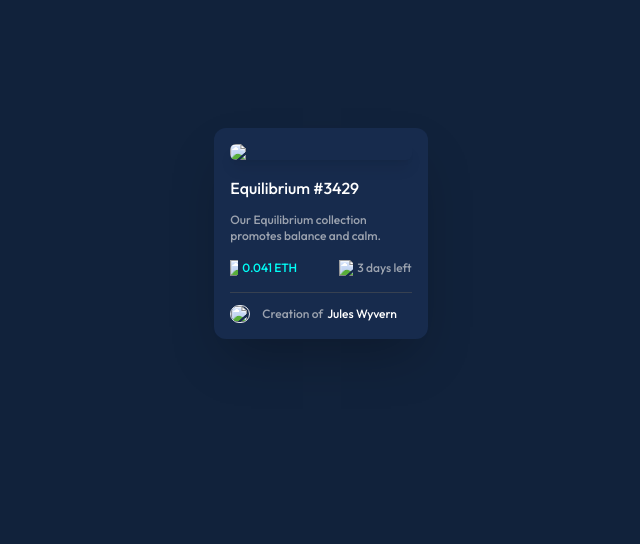
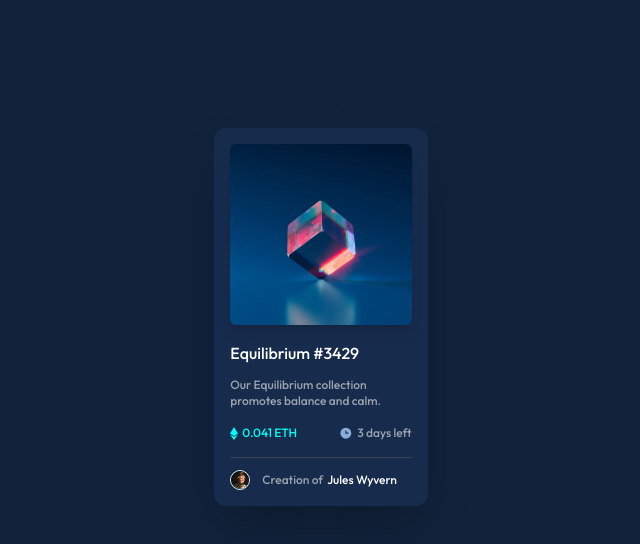
Before and after one commit to Aravinthvimal/NFT-Preview-Card, a plain HTML site: page index.html in a window 1280 px wide. Shown: the whole page, without its empty margins (319-959 px from the left). Drawn offline with nearby package versions, Linux system fonts and the light colour scheme; the site is published under a folder, as on GitHub Pages, so addresses that start at the root find nothing.

Commit message:
Images modified

```diff
--- a/index.html
+++ b/index.html
@@ -14,14 +14,14 @@
 <body style="background-color: #11223b; font-family: 'Outfit', sans-serif;" class="">
   <div class="flex justify-center mt-12 lg:mt-32 md:mt-14 ">
     <div style="background-color: #172b4d" class="flex flex-col w-2/3 lg:w-1/6 md:w-1/3 p-4 rounded-xl shadow-2xl ">
-      <img class="object-cover object-fit rounded-md shadow-lg" src="/images/image-equilibrium.jpg" />
+      <img class="object-cover object-fit rounded-md shadow-lg" src="./images/image-equilibrium.jpg" />
       <h3 class="text-white pt-4 "> Equilibrium #3429 </h3>
       <p class="font-normal text-gray-400 pt-3 text-xs "> Our Equilibrium collection promotes balance and calm. </p>
       <div class="flex justify-between pt-4 border-b border-gray-700 pb-4  ">
-        <p style="color: #00FFF8;" class="flex items-center text-xs gap-1"> <img class="w-2" src="/images/icon-ethereum.svg" /> 0.041 ETH </p>
-        <p class="flex items-center gap-1 text-xs text-gray-400 "> <img class="w-3.5" src="/images/icon-clock.svg" /> 3 days left </p>
+        <p style="color: #00FFF8;" class="flex items-center text-xs gap-1"> <img class="w-2" src="./images/icon-ethereum.svg" /> 0.041 ETH </p>
+        <p class="flex items-center gap-1 text-xs text-gray-400 "> <img class="w-3.5" src="./images/icon-clock.svg" /> 3 days left </p>
       </div>
-      <p class="text-xs font-medium text-gray-400 flex items-center pt-3 gap-1"> <img class="w-5 border rounded-full mr-2" src="/images/image-avatar.png" /> Creation of <a class="font-medium text-white"> Jules Wyvern </a> </p>
+      <p class="text-xs font-medium text-gray-400 flex items-center pt-3 gap-1"> <img class="w-5 border rounded-full mr-2" src="./images/image-avatar.png" /> Creation of <a class="font-medium text-white"> Jules Wyvern </a> </p>
     </div>
   </div>
 </body>
```
